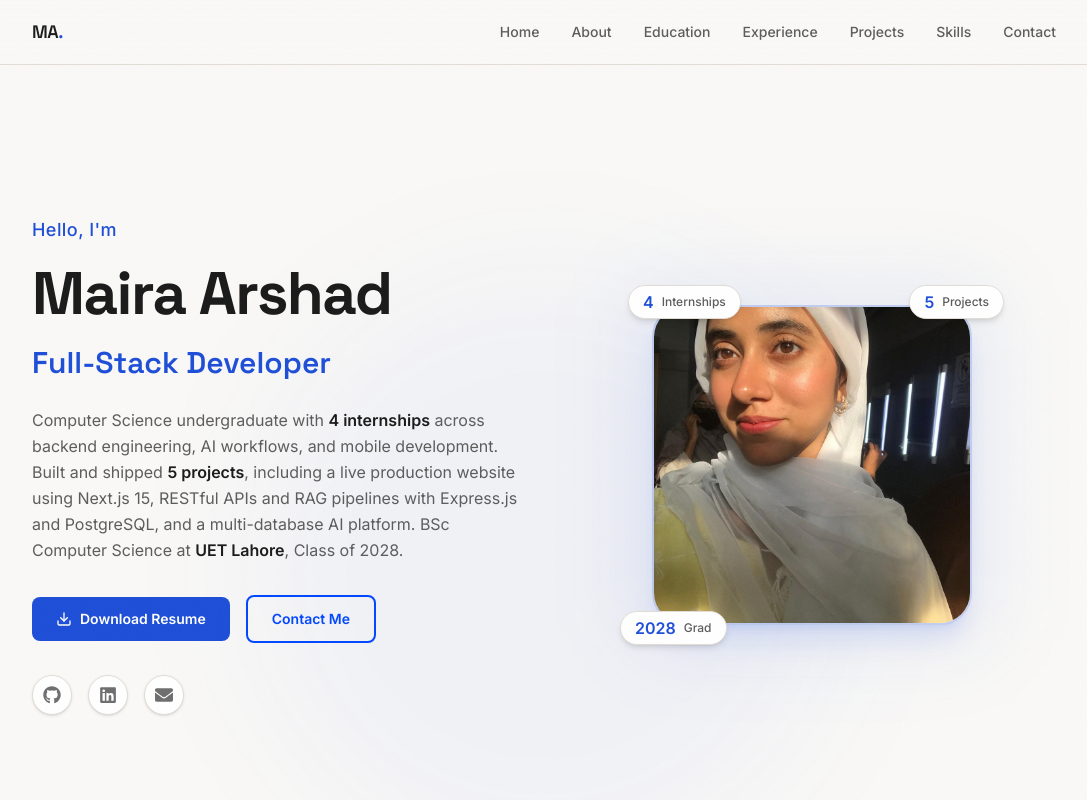
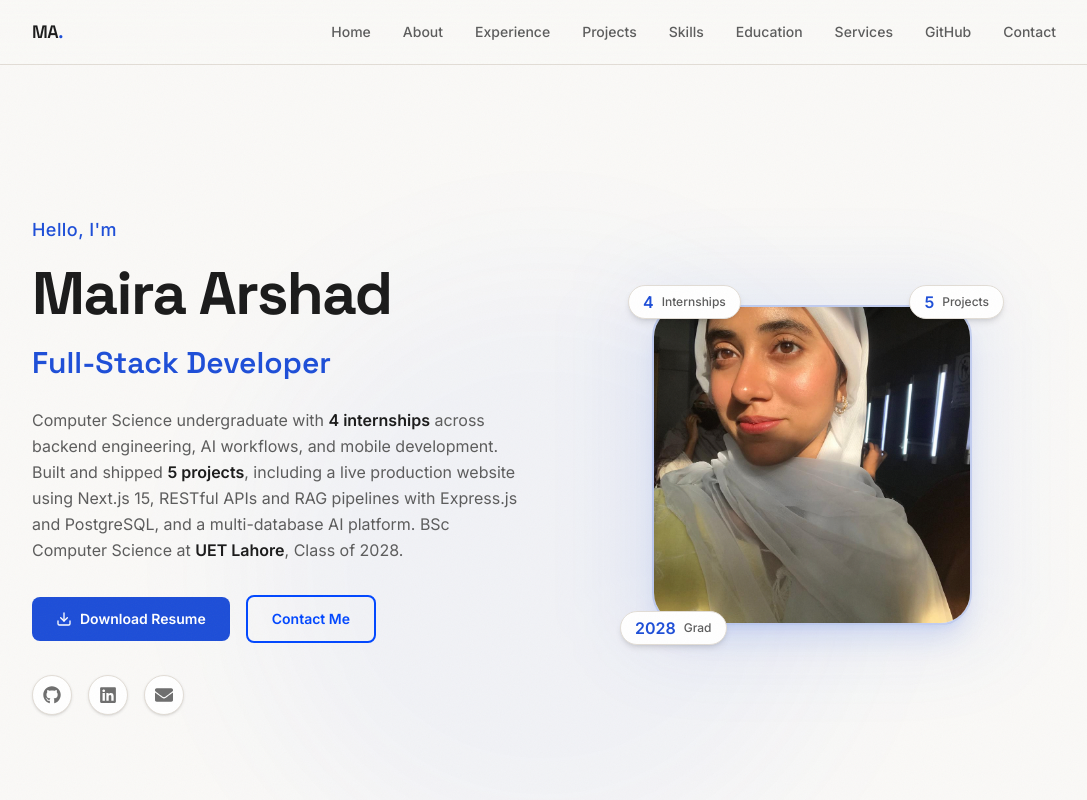
Before and after one commit to Mairaarshad19/Portfolio, a Next.js app: page / in a window 1280 px wide. Shown: the top 800 px of the page, without its empty margins (96-1183 px from the left). Built offline with nearby package versions, Linux system fonts and the light colour scheme.

Commit message:
refactor: reorder sections to Experience-first sequence

```diff
--- a/src/app/page.tsx
+++ b/src/app/page.tsx
@@ -1,10 +1,10 @@
 import Hero from "@/components/Hero";
 import About from "@/components/About";
-import Education from "@/components/Education";
 import Experience from "@/components/Experience";
 import Projects from "@/components/Projects";
+import Skills from "@/components/Skills";
+import Education from "@/components/Education";
 import Capabilities from "@/components/Capabilities";
-import Skills from "@/components/Skills";
 import GitHubActivity from "@/components/GitHubActivity";
 import Contact from "@/components/Contact";
 
@@ -13,11 +13,11 @@ export default function Home() {
     <>
       <Hero />
       <About />
-      <Education />
       <Experience />
       <Projects />
+      <Skills />
+      <Education />
       <Capabilities />
-      <Skills />
       <GitHubActivity />
       <Contact />
     </>
--- a/src/components/Navbar.tsx
+++ b/src/components/Navbar.tsx
@@ -6,10 +6,12 @@ import { Menu, X } from "lucide-react";
 const navLinks = [
   { label: "Home", href: "#home" },
   { label: "About", href: "#about" },
-  { label: "Education", href: "#education" },
   { label: "Experience", href: "#experience" },
   { label: "Projects", href: "#projects" },
   { label: "Skills", href: "#skills" },
+  { label: "Education", href: "#education" },
+  { label: "Services", href: "#capabilities" },
+  { label: "GitHub", href: "#github" },
   { label: "Contact", href: "#contact" },
 ];
 
```
